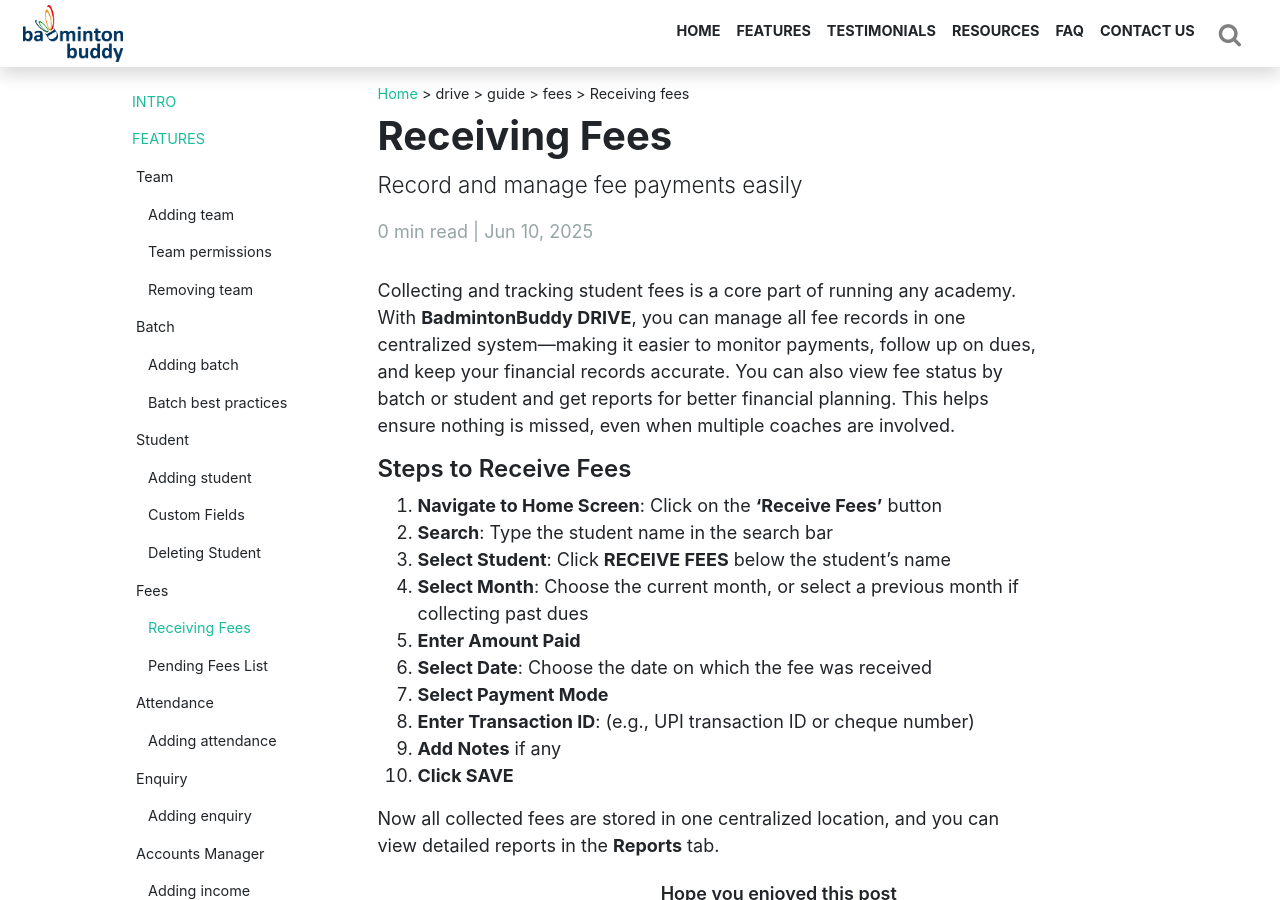
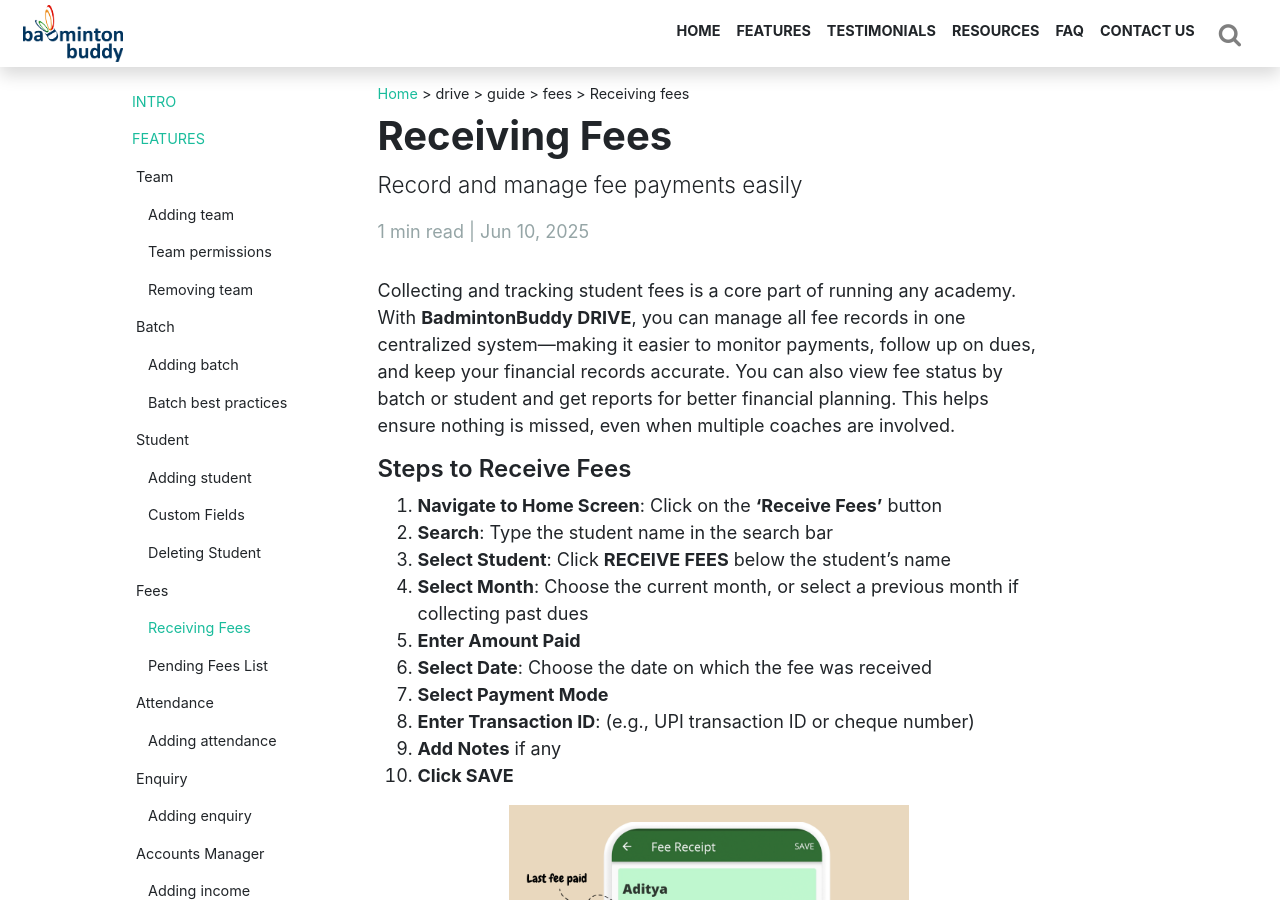
Before and after one commit to SampatDixit/sampatdixit.github.io, a Jekyll site: the page built from _posts/drive/guide/fees/2025-06-10-receiving-fees.md, in a window 1280 px wide and 900 px high. Built offline with Jekyll 4.4.1, drawn with Linux system fonts in a browser that asks for light colours; nearby versions of some CDN libraries.

Commit message:
Update 2025-06-10-receiving-fees.md

```diff
--- a/_posts/drive/guide/fees/2025-06-10-receiving-fees.md
+++ b/_posts/drive/guide/fees/2025-06-10-receiving-fees.md
@@ -24,4 +24,9 @@ Collecting and tracking student fees is a core part of running any academy. With
 9. **Add Notes** if any
 10. **Click SAVE**
 
+ <div style="text-align: center;">
+  <img src="../../../../assets/img/drive/guide/fee-receipt-anatomy.png" width="400" title="Fee Receipt Anatomy">
+</div>
+
+
 Now all collected fees are stored in one centralized location, and you can view detailed reports in the **Reports** tab.
```
